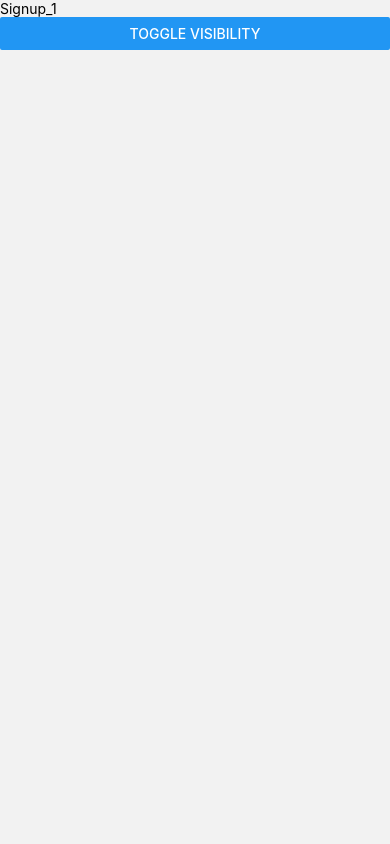
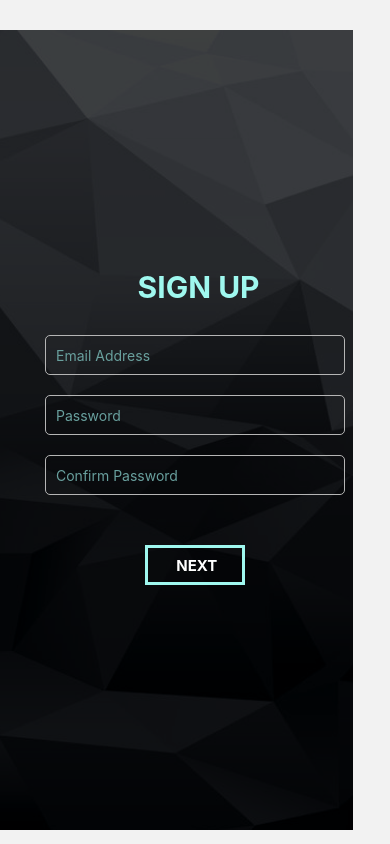
Before and after one commit to ThuHuong03/ShoesApp, a React Native app: screen /Signup in a window 390 px wide. Built offline with nearby package versions, Linux system fonts and the light colour scheme.

Commit message:
edit 17/10_2

```diff
--- a/App.js
+++ b/App.js
@@ -13,13 +13,16 @@ import { createDrawerNavigator } from '@react-navigation/drawer';
 import Signin from './VScode/Pages/Signin';
 import Signup from './VScode/Pages/Signup';
 import { createNativeStackNavigator } from '@react-navigation/native-stack';
+import Menu_bar from './VScode/src/Menu_bar';
 
 const Stack= createNativeStackNavigator();
 
 function CHUCK_TAYLOR() {
   return (
+
     <View style={{ flex: 1, justifyContent: 'center', alignItems: 'center' }}>
       <Text>Chuck_Taylor Screen</Text>
+      <Menu_bar/>
     </View>
   );
 }
--- a/VScode/Pages/Signup.js
+++ b/VScode/Pages/Signup.js
@@ -1,39 +1,93 @@
-import { View, Text, StyleSheet, SafeAreaView, Button } from 'react-native'
+import { View, Text, StyleSheet, SafeAreaView, Button, ImageBackground, TextInput, TouchableOpacity } from 'react-native'
 import React,{useState} from 'react'
-import { createNativeStackNavigator } from '@react-navigation/native-stack';
-import { NavigationContainer } from '@react-navigation/native';
 
-const Stack= createNativeStackNavigator();
+
+
+
 
 function Signup_1(){
     return (
-      <View>
-        <Text>Signup_1</Text>
+      <View style={styles.inputContainer}>
+       <TextInput style={styles.inputText}
+        // onChangeText={onChangePassword}
+        // value={Password}
+        placeholder='Email Address'
+         placeholderTextColor='#69A09E'
+       ></TextInput>
+       <TextInput style={styles.inputText}
+        // onChangeText={onChangePassword}
+        // value={Password}
+        placeholder='Password'
+         placeholderTextColor='#69A09E'
+       ></TextInput>
+       <TextInput style={styles.inputText}
+        // onChangeText={onChangePassword}
+        // value={Password}
+        placeholder='Confirm Password'
+         placeholderTextColor='#69A09E'
+       ></TextInput>
+
       </View>
     )
 }
 
 function Signup_2(){
     return (
-      <View>
-        <Text>Signup_2</Text>
+      <View style={styles.inputContainer}>
+        <TextInput style={styles.inputText}
+        // onChangeText={onChangePassword}
+        // value={Password}
+        placeholder='Full Name'
+         placeholderTextColor='#69A09E'
+       ></TextInput>
+       <TextInput style={styles.inputText}
+        // onChangeText={onChangePassword}
+        // value={Password}
+        placeholder='Phone Number'
+         placeholderTextColor='#69A09E'
+       ></TextInput>
+       <TextInput style={styles.inputText}
+        // onChangeText={onChangePassword}
+        // value={Password}
+        placeholder='Birthday'
+         placeholderTextColor='#69A09E'
+       ></TextInput>
+       <TextInput style={styles.inputText}
+        // onChangeText={onChangePassword}
+        // value={Password}
+        placeholder='Address'
+         placeholderTextColor='#69A09E'
+       ></TextInput>
       </View>
     )
 }
 
-export default function Signup() {
-    const [Isvisible, setIsvisible] = useState(true);
+export default function Signup({navigation}) {
+  const [Isvisible, setIsvisible] = useState(true);
 
-    const toggleVisibility = ()=>{
-        setIsvisible(!Isvisible);
-    }
+  const toggleVisibility = ()=>{
+      setIsvisible(!Isvisible);
+  }
 
 
     return (
     <SafeAreaView style={styles.container}>
+      <ImageBackground source={require('../assets/background.png')} style= {styles.background}>
+        <Text style={styles.title}> Sign Up</Text>
+
         {Isvisible && <Signup_1/>}
         {!Isvisible && <Signup_2/>}
-        <Button title="Toggle Visibility" onPress={toggleVisibility} />
+        {Isvisible &&<TouchableOpacity style={styles.button}
+            onPress={toggleVisibility}
+            >
+            <Text style={styles.buttonText}> Next</Text>
+             </TouchableOpacity>}
+        {!Isvisible &&<TouchableOpacity style={styles.button}
+            onPress={()=> {navigation.navigate('Main'); }}
+            >
+            <Text style={styles.buttonText}> SIGN UP</Text>
+             </TouchableOpacity>}
+        </ImageBackground>
     </SafeAreaView>
   )
 }
@@ -42,5 +96,54 @@ const styles = StyleSheet.create({
 
     container: {
         flex: 1,
+        marginTop: 30,
+    },
+    background:{
+      flex: 1,
+      justifyContent  :'center',
+      alignItems: 'center'
+    },
+    title:{
+      color: '#9FF8EF',
+      fontSize: 30,
+      fontWeight: 'bold',
+      textAlign: 'center',
+      textTransform:'uppercase'
+    },
+    inputContainer: {
+      flexDirection: 'column',
+      justifyContent: 'center',
+      alignItems: 'center',
+      margin: 10,
+      padding: 10,
+    },
+    inputText:{
+      width: 300,
+      height: 40,
+      borderWidth: 1,
+      borderColor: '#B5B5B5',
+      borderRadius: 5,
+      margin: 10,
+      padding: 10,
+      color: '#9FF8EF'
+    },
+    button:{
+      width: 100,
+      height: 40,
+      borderWidth: 3,
+      borderColor: '#9FF8EF',
+      alignContent: 'center',
+      justifyContent: 'center',
+      alignItems: 'center',
+      margin:20
+
+
+    },
+    buttonText:{
+      fontSize: 15,
+      color:'#ffffff',
+      fontWeight: 'bold',
+      textAlign: 'center',
+      textTransform: 'uppercase',
     }
 })
--- a/VScode/src/Menu_bar.js
+++ b/VScode/src/Menu_bar.js
@@ -21,7 +21,13 @@ const Menu_bar = () => {
         <View style={{ flexDirection: 'row',   flex: 2}}>
 
         <View style={styles.subMenu}>
+          <TouchableOpacity style={styles.icon} onPress={
+            ()  => {
+              navigation.navigate('New & Featured ')
+            }
+          }>
             <Home   width={30} height={30} ></Home>
+            </TouchableOpacity>
         </View>
 
           <View style={styles.subMenu}>
```
